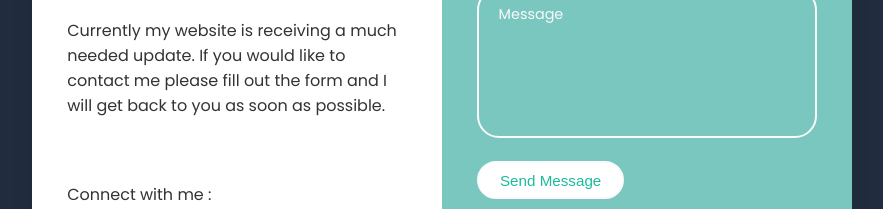
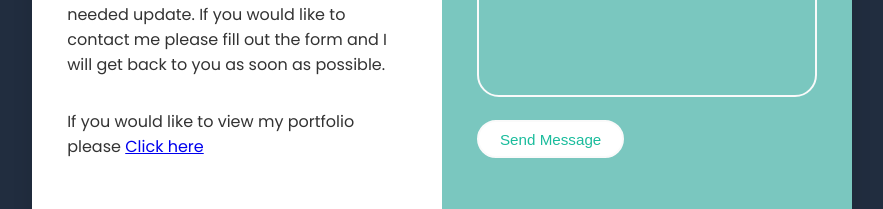
Before and after one commit to darren-ings/darren-ings, a plain HTML site: page index.html in a window 1280 px wide. Shown: the part 363-572 px from the top of the page, without its empty margins (198-1081 px from the left). Drawn offline with Linux system fonts and the light colour scheme.

Commit message:
Update index.html

```diff
--- a/index.html
+++ b/index.html
@@ -22,6 +22,12 @@
           <h3 class="title">Hi</h3>
           <p class="text">
            Currently my website is receiving a much needed update. If you would like to contact me please fill out the form and I will get back to you as soon as possible.
+          </p>
+
+          <p class="text">
+           If you would like to view my portfolio please  <a href="https://indd.adobe.com/view/1ee40a69-ee0b-402e-9e0a-a66802b6bc51">
+               Click here
+              </a>
           </p>
 
           <div class="social-media">
```
